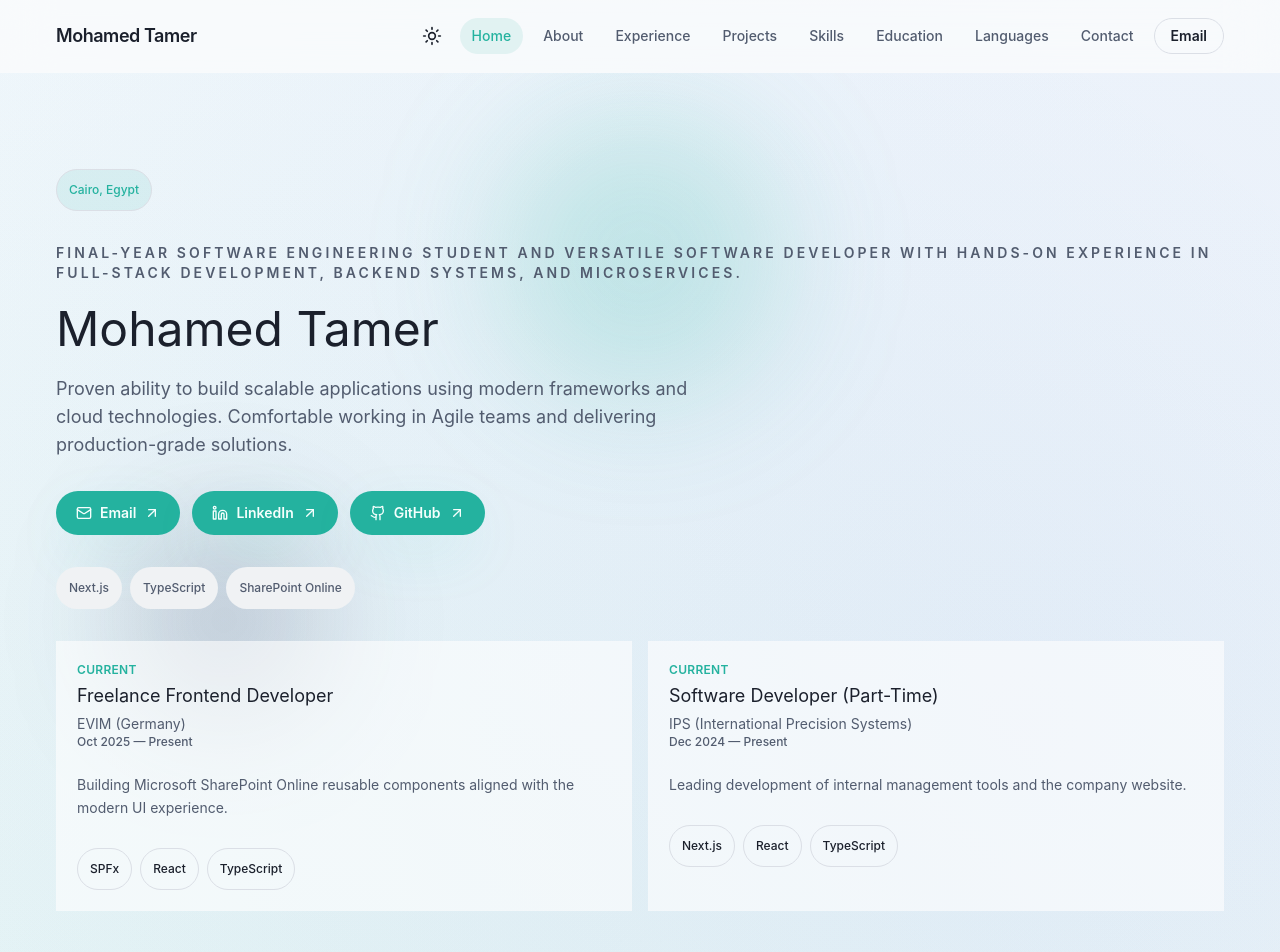
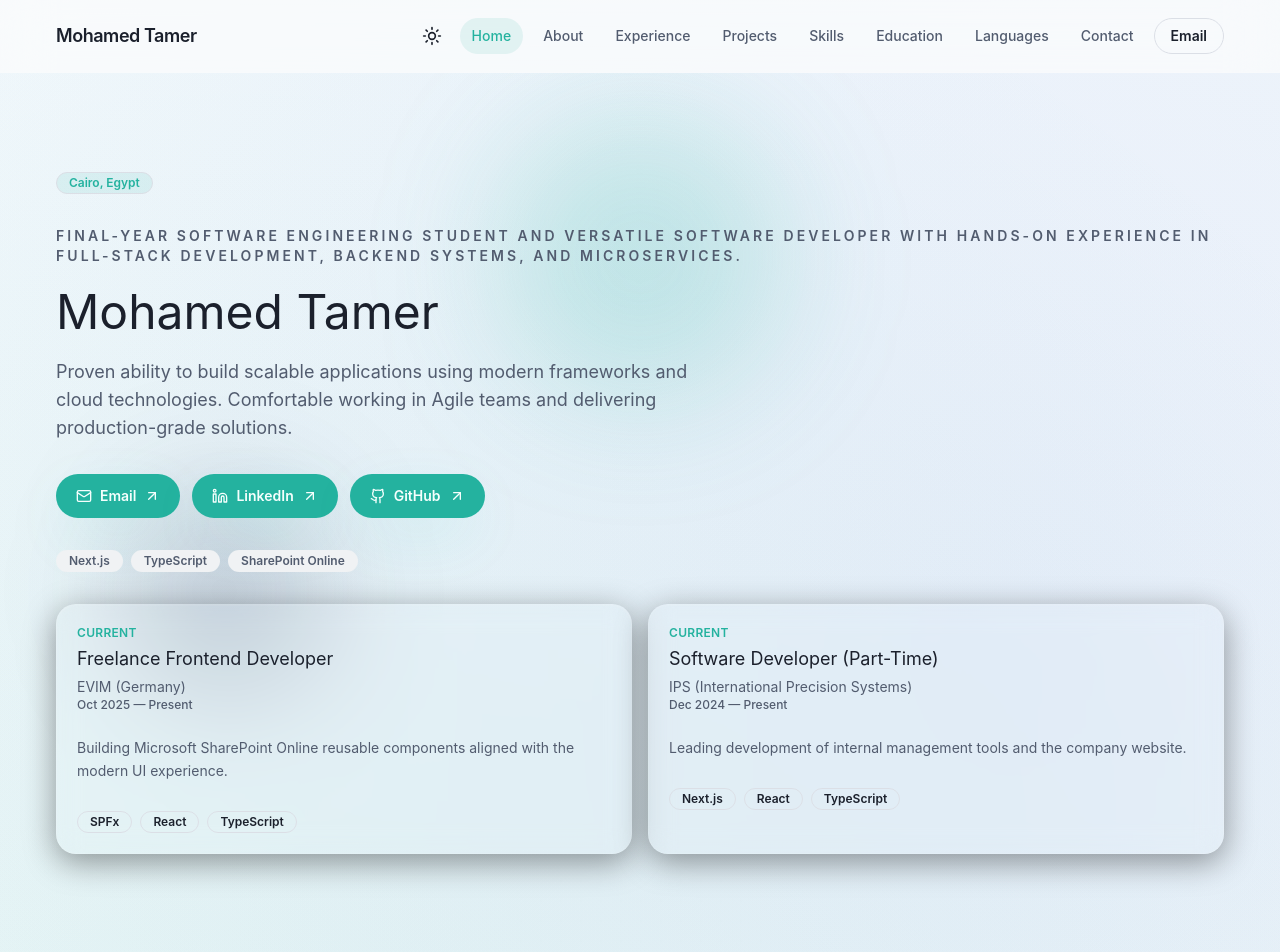
Before and after one commit to MooTamer/nextjs-portfolio, a Next.js app: page / in a window 1280 px wide. Shown: the top 952 px of the page. Built offline with nearby package versions, Linux system fonts and the light colour scheme.

Commit message:
Rebuild Card (glassmorphism), Badge (chip variant, fix py), Button (hover lift)

```diff
--- a/src/components/ui/badge.tsx
+++ b/src/components/ui/badge.tsx
@@ -4,14 +4,15 @@ import { cva, type VariantProps } from "class-variance-authority";
 import { cn } from "@/lib/utils";
 
 const badgeVariants = cva(
-  "inline-flex items-center rounded-full border px-3 py-3  text-xs font-medium transition-colors focus:outline-none focus:ring-2 focus:ring-ring focus:ring-offset-2",
+  "inline-flex items-center border text-xs font-semibold transition-colors focus:outline-none focus:ring-2 focus:ring-ring focus:ring-offset-2",
   {
     variants: {
       variant: {
         default:
-          "border-transparent bg-primary/10 text-primary hover:bg-primary/15 ring-offset-background",
-        muted: "border-transparent bg-muted text-muted-foreground hover:bg-muted/80",
-        outline: "text-foreground border-border hover:bg-muted/60",
+          "rounded-full px-3 py-0.5 border-transparent bg-primary/10 text-primary hover:bg-primary/15 ring-offset-background",
+        muted: "rounded-full px-3 py-0.5 border-transparent bg-muted text-muted-foreground hover:bg-muted/80",
+        outline: "rounded-full px-3 py-0.5 text-foreground border-border hover:bg-muted/60",
+        chip: "rounded-lg px-3 py-1.5 border-transparent bg-muted/60 text-foreground hover:bg-muted/80 flex items-center gap-2",
       },
     },
     defaultVariants: {
--- a/src/components/ui/button.tsx
+++ b/src/components/ui/button.tsx
@@ -5,11 +5,11 @@ import { cva, type VariantProps } from "class-variance-authority";
 import { cn } from "@/lib/utils";
 
 const buttonVariants = cva(
-  "inline-flex items-center justify-center gap-2 whitespace-nowrap rounded-full text-sm font-semibold transition-all focus-visible:outline-none focus-visible:ring-2 focus-visible:ring-ring focus-visible:ring-offset-2 ring-offset-background disabled:pointer-events-none disabled:opacity-50",
+  "inline-flex items-center justify-center gap-2 whitespace-nowrap rounded-full text-sm font-semibold transition-all duration-150 focus-visible:outline-none focus-visible:ring-2 focus-visible:ring-ring focus-visible:ring-offset-2 ring-offset-background disabled:pointer-events-none disabled:opacity-50 hover:-translate-y-0.5 active:translate-y-0",
   {
     variants: {
       variant: {
-        default: "bg-primary text-primary-foreground shadow-glow hover:opacity-95",
+        default: "bg-primary text-primary-foreground shadow-glow hover:opacity-95 hover:shadow-[0_0_20px_rgba(52,211,153,0.4)]",
         secondary: "bg-secondary text-secondary-foreground hover:opacity-90",
         ghost: "text-foreground hover:bg-muted/80 border border-transparent hover:border-border",
         outline:
--- a/src/components/ui/card.tsx
+++ b/src/components/ui/card.tsx
@@ -6,7 +6,13 @@ const Card = React.forwardRef<HTMLDivElement, React.HTMLAttributes<HTMLDivElemen
   ({ className, ...props }, ref) => (
     <div
       ref={ref}
-      className={cn("card-surface border border-white/5 bg-card/60", className)}
+      className={cn(
+        "bg-white/[0.03] backdrop-blur-md border border-white/[0.09] rounded-2xl",
+        "shadow-[0_8px_32px_rgba(0,0,0,0.4),inset_0_1px_0_rgba(255,255,255,0.06)]",
+        "hover:border-primary/20 hover:-translate-y-0.5 transition-all duration-200",
+        "hover:shadow-[0_12px_40px_rgba(0,0,0,0.5),0_0_0_1px_rgba(52,211,153,0.1),inset_0_1px_0_rgba(255,255,255,0.08)]",
+        className
+      )}
       {...props}
     />
   )
```
